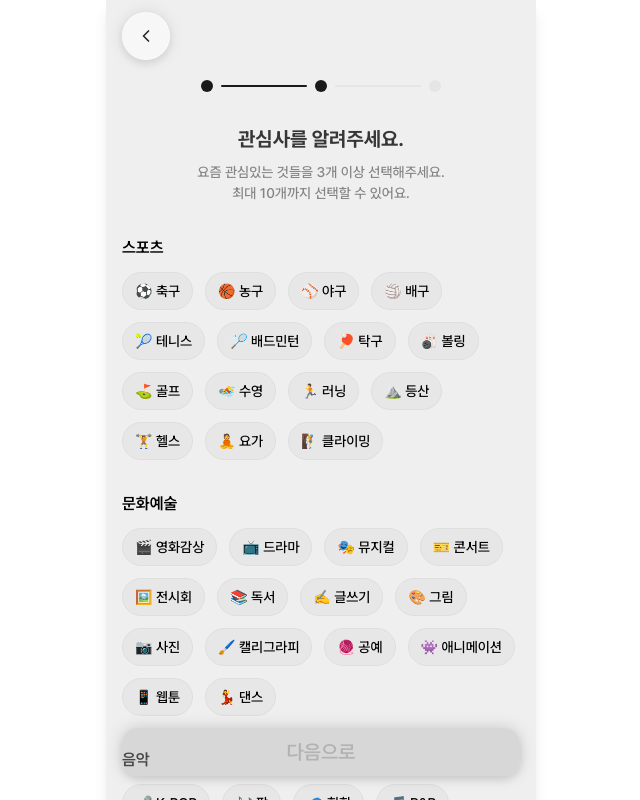
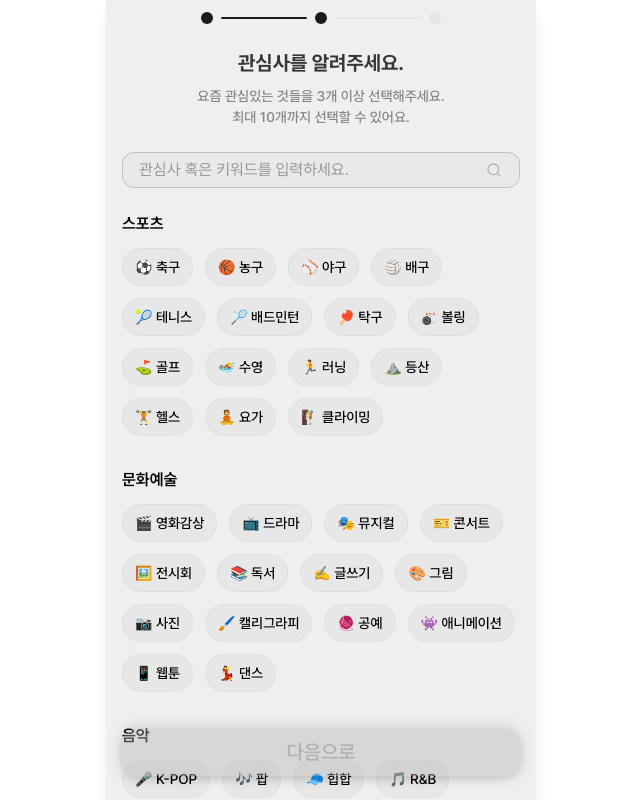
Before and after one commit to COMAtching/COMAtching5_FE, a Next.js app: page /hobby-select in a window 1280 px wide. Shown: the top 800 px of the page, without its empty margins (319-959 px from the left). Built offline with nearby package versions, Linux system fonts and the light colour scheme.

Commit message:
feat: 검색기능 추가 및 연결

```diff
--- /dev/null
+++ b/app/hobby-select/_components/HobbyButton.tsx
@@ -0,0 +1,39 @@
+import React from "react";
+import { Plus } from "lucide-react";
+
+interface HobbyButtonProps {
+  children: React.ReactNode;
+  onClick?: () => void;
+  selected?: boolean;
+  plus?: boolean;
+}
+
+const HobbyButton = ({
+  children,
+  onClick,
+  selected,
+  plus,
+}: HobbyButtonProps) => {
+  const baseClass =
+    "typo-14-500 flex items-center gap-1 rounded-full border px-3 py-[7.5px] whitespace-nowrap text-black transition-all duration-200 ease-in-out";
+  const selectedClass = selected
+    ? "border-[#FF4D61] bg-[#FFEBED]"
+    : "border-[#DFDFDF] bg-[#B3B3B3]/15";
+
+  return (
+    <button
+      type="button"
+      className={
+        plus
+          ? `${baseClass} border-[#DFDFDF] bg-[#B3B3B3]/15`
+          : `${baseClass} ${selectedClass}`
+      }
+      onClick={onClick}
+    >
+      {plus && <Plus size={13} color="#000" strokeWidth={2} />}
+      {children}
+    </button>
+  );
+};
+
+export default HobbyButton;
--- /dev/null
+++ b/app/hobby-select/_components/HobbySearchInput.tsx
@@ -0,0 +1,37 @@
+import React, { FormEvent, useRef } from "react";
+import { Search } from "lucide-react";
+
+interface HobbySearchInputProps {
+  onSearch: (keyword: string) => void;
+}
+
+const HobbySearchInput = ({ onSearch }: HobbySearchInputProps) => {
+  const inputRef = useRef<HTMLInputElement>(null);
+
+  const handleSubmit = (e: FormEvent) => {
+    e.preventDefault();
+    if (inputRef.current) {
+      onSearch(inputRef.current.value);
+      inputRef.current.blur();
+    }
+  };
+
+  return (
+    <form
+      onSubmit={handleSubmit}
+      className="flex h-9 w-full items-center rounded-[12px] border border-[#C2C2C2] bg-[#B3B3B31A]"
+    >
+      <input
+        ref={inputRef}
+        type="text"
+        placeholder="관심사 혹은 키워드를 입력하세요."
+        className="placeholder:typo-12-500 w-full bg-transparent py-2 pl-4 placeholder:text-gray-400 focus:outline-none"
+      />
+      <button type="submit" className="mr-[17.25px]">
+        <Search size={16} color="#b3b3b3" />
+      </button>
+    </form>
+  );
+};
+
+export default HobbySearchInput;
--- a/app/hobby-select/_components/ScreenHobbySelect.tsx
+++ b/app/hobby-select/_components/ScreenHobbySelect.tsx
@@ -1,6 +1,8 @@
 "use client";
 
-import React, { useState } from "react";
+import React, { useState, useMemo } from "react";
+import { Plus } from "lucide-react";
+import HobbyButton from "./HobbyButton";
 import { useRouter } from "next/navigation";
 import { BackButton } from "@/components/ui/BackButton";
 import Button from "@/components/ui/Button";
@@ -9,24 +11,32 @@ import ProgressStepBar from "@/components/ui/ProgressStepBar";
 import Blur from "@/components/common/Blur";
 
 import { HOBBIES, type HobbyCategory } from "@/lib/constants/hobbies";
+import HobbySearchInput from "./HobbySearchInput";
+import { createChoseongRegex } from "@/lib/utils/hangul";
+
+const ALL_HOBBIES = Object.values(HOBBIES).flat();
 
 const ScreenHobbySelect = () => {
   const router = useRouter();
   const { profile, updateProfile } = useProfile();
   const [selected, setSelected] = useState<string[]>(profile.hobbies || []);
+  const [searchKeyword, setSearchKeyword] = useState("");
 
   const toggleHobby = (hobby: string) => {
+    // alert 중복 방지: selected.length 기준으로 체크
+    const isAlreadySelected = selected.includes(hobby);
+    if (!isAlreadySelected && selected.length >= 10) {
+      console.log("ALERT: 10개 초과 시도", selected);
+      alert("최대 10개까지 선택할 수 있어요.");
+      return;
+    }
     setSelected((prev) => {
-      const isAlreadySelected = prev.includes(hobby);
-
-      if (!isAlreadySelected && prev.length >= 10) {
-        alert("최대 10개까지 선택할 수 있어요.");
-        return prev;
+      const isAlreadySelectedInner = prev.includes(hobby);
+      if (isAlreadySelectedInner) {
+        // 선택 해제는 무조건 허용
+        return prev.filter((h) => h !== hobby);
       }
-
-      return isAlreadySelected
-        ? prev.filter((h) => h !== hobby)
-        : [...prev, hobby];
+      return [...prev, hobby];
     });
   };
 
@@ -41,16 +51,18 @@ const ScreenHobbySelect = () => {
     router.push("/extra-info");
   };
 
+  const filteredHobbies = useMemo(() => {
+    if (!searchKeyword.trim()) return null; // No search term
+
+    // Normalize and create regex for chosung matching
+    const searchRegex = createChoseongRegex(searchKeyword.trim());
+    return ALL_HOBBIES.filter((hobby) => searchRegex.test(hobby));
+  }, [searchKeyword]);
+
   return (
     <main className="relative flex min-h-svh flex-col overflow-x-hidden px-4 pb-[120px]">
-      <Blur />
-
-      <div className="flex flex-col gap-2 pt-3">
-        <BackButton />
       <ProgressStepBar currentStep={2} totalSteps={3} />
-      </div>
-
-      <div className="my-8 flex flex-col gap-2 text-center">
+      <div className="my-6 flex flex-col gap-2 text-center">
         <h1 className="typo-20-700 text-[#373737]">관심사를 알려주세요.</h1>
         <p className="typo-14-500 leading-[1.6] text-[#858585]">
           요즘 관심있는 것들을 3개 이상 선택해주세요.
@@ -58,32 +70,58 @@ const ScreenHobbySelect = () => {
           최대 10개까지 선택할 수 있어요.
         </p>
       </div>
+      <HobbySearchInput onSearch={setSearchKeyword} />
 
-      <div className="flex flex-col gap-8">
-        {(Object.keys(HOBBIES) as HobbyCategory[]).map((category) => (
+      <div className="mt-6 flex flex-col gap-8">
+        {filteredHobbies ? (
+          <div className="flex flex-col">
+            <h2 className="typo-16-600 mb-3 text-black">검색 결과</h2>
+            <div className="flex flex-wrap gap-3">
+              {filteredHobbies.length > 0 ? (
+                filteredHobbies.map((hobby) => {
+                  const isSelected = selected.includes(hobby);
+                  return (
+                    <HobbyButton
+                      key={hobby}
+                      onClick={() => toggleHobby(hobby)}
+                      selected={isSelected}
+                    >
+                      {hobby}
+                    </HobbyButton>
+                  );
+                })
+              ) : (
+                <p className="typo-14-500 text-[#858585]">
+                  검색된 관심사가 없습니다.
+                </p>
+              )}
+            </div>
+          </div>
+        ) : (
+          (Object.keys(HOBBIES) as HobbyCategory[]).map((category) => (
             <div key={category} className="flex flex-col">
               <h2 className="typo-16-600 mb-3 text-black">{category}</h2>
               <div className="flex flex-wrap gap-3">
                 {HOBBIES[category].map((hobby) => {
                   const isSelected = selected.includes(hobby);
                   return (
-                  <button
+                    <HobbyButton
                       key={hobby}
-                    type="button"
                       onClick={() => toggleHobby(hobby)}
-                    className={`typo-14-500 rounded-full border px-3 py-[7.5px] whitespace-nowrap transition-all duration-200 ease-in-out ${
-                      isSelected
-                        ? "border-[#FF4D61] bg-[#FFEBED] text-black"
-                        : "border-[#DFDFDF] bg-[#B3B3B3]/15 text-black"
-                    }`}
+                      selected={isSelected}
                     >
                       {hobby}
-                  </button>
+                    </HobbyButton>
                   );
                 })}
               </div>
             </div>
-        ))}
+          ))
+        )}
+      </div>
+      <div className="typo-14-600 mt-8 flex flex-col items-start gap-3">
+        <h2>내가 좋아하는 관심사가 없나요?</h2>
+        <HobbyButton plus>내 관심사 추가하기</HobbyButton>
       </div>
 
       <Button
--- /dev/null
+++ b/lib/utils/hangul.ts
@@ -0,0 +1,45 @@
+const CHO_SUNG = [
+  "ㄱ",
+  "ㄲ",
+  "ㄴ",
+  "ㄷ",
+  "ㄸ",
+  "ㄹ",
+  "ㅁ",
+  "ㅂ",
+  "ㅃ",
+  "ㅅ",
+  "ㅆ",
+  "ㅇ",
+  "ㅈ",
+  "ㅉ",
+  "ㅊ",
+  "ㅋ",
+  "ㅌ",
+  "ㅍ",
+  "ㅎ",
+];
+
+const HANGUL_START = 0xac00;
+
+/**
+ * 주어진 검색어(초성 포함)를 바탕으로 정규식을 생성합니다.
+ * 예: "가ㄱ" -> /가[ㄱ가-깋]/i
+ */
+export function createChoseongRegex(searchWord: string): RegExp {
+  const regexString = searchWord
+    .split("")
+    .map((char) => {
+      const choIndex = CHO_SUNG.indexOf(char);
+      if (choIndex !== -1) {
+        const startChar = String.fromCharCode(HANGUL_START + choIndex * 588);
+        const endChar = String.fromCharCode(
+          HANGUL_START + (choIndex + 1) * 588 - 1,
+        );
+        return `[${char}${startChar}-${endChar}]`;
+      }
+      return char.replace(/[.*+?^${}()|[\]\\]/g, "\\$&");
+    })
+    .join("");
+  return new RegExp(regexString, "i");
+}
```
Also changed, not shown: app/profile-builder/_components/ScreenProfileBuilder.tsx (+95 -32 lines), 1 other file (tests, documents, lock files or other folders). Lines whose indentation alone changed are shown as unchanged.
